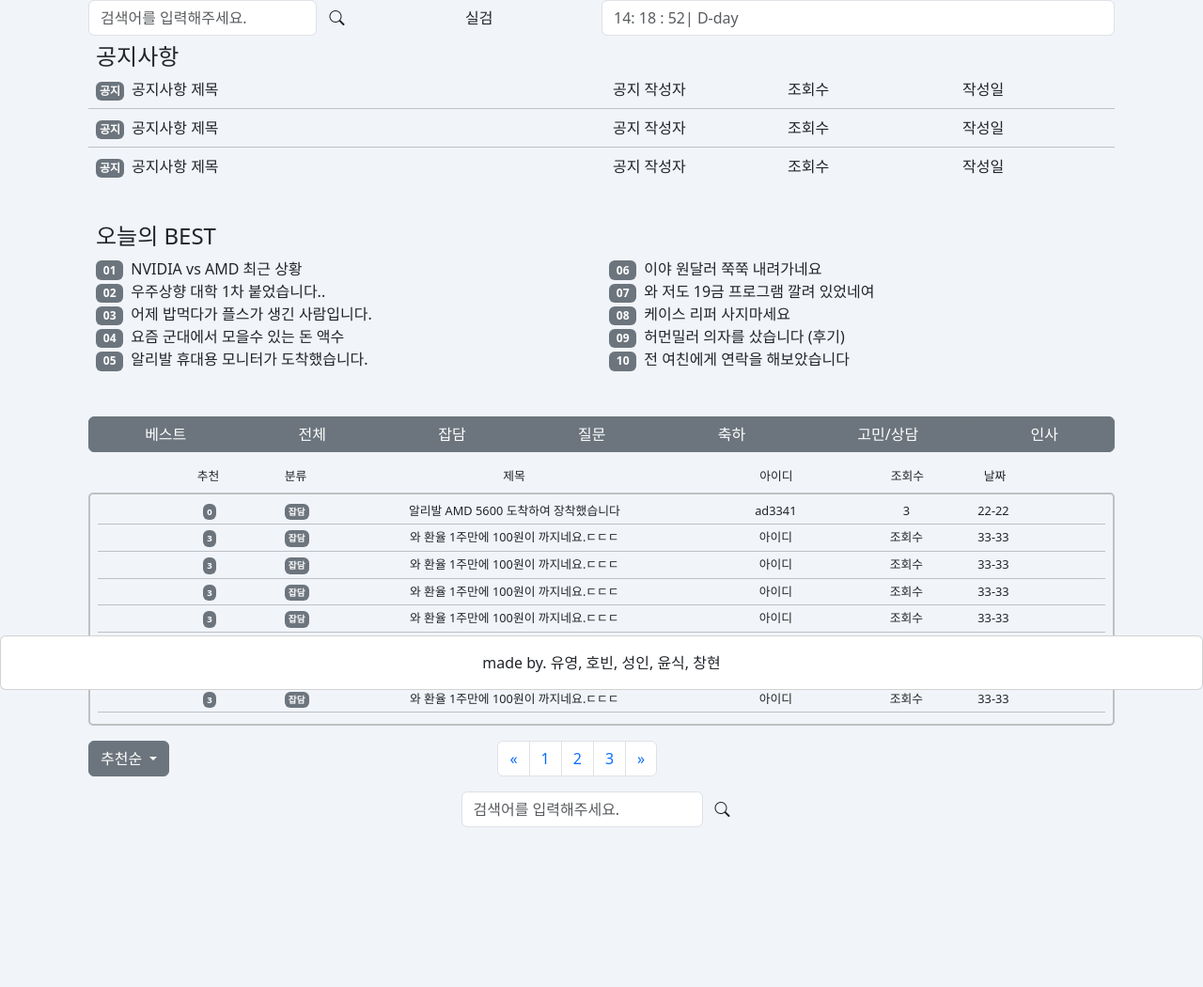
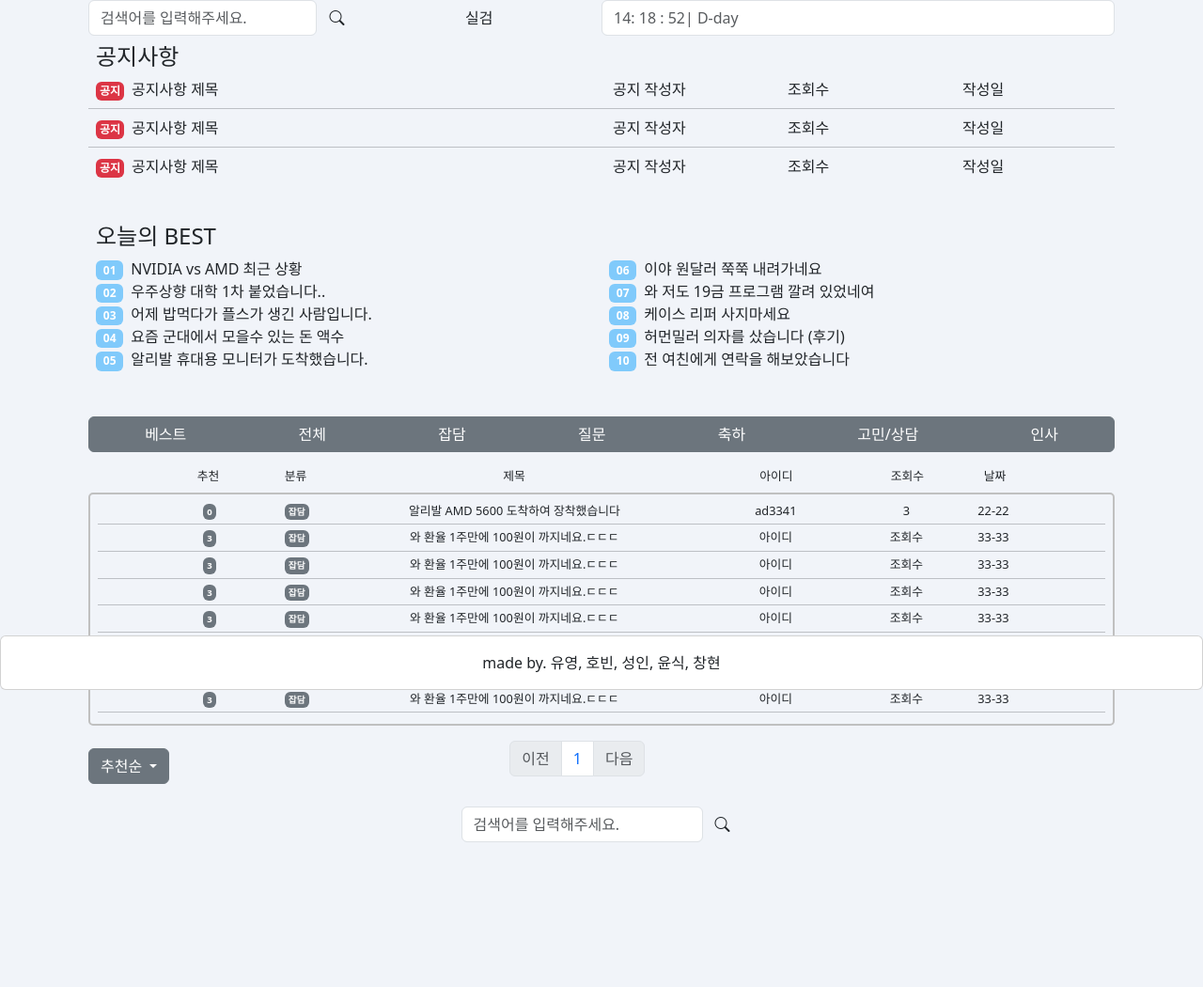
Before and after one commit to sungin95/semi_project_second, a Django app: page /communities/ in a window 1280 px wide. Shown: the part 66-1116 px from the top of the page at 94% size. Before the commit the page ends 946 px from the top, so only its background shows below. Run offline with Django 3.2, Linux system fonts and the light colour scheme; data that the repository does not hold is empty; some libraries are stand-ins or nearby versions.

Commit message:
feat : pagination add
- 커뮤니티 페이지에 페이지네이션 추가

```diff
--- a/communities/static/communities/css/index.css
+++ b/communities/static/communities/css/index.css
@@ -44,3 +44,7 @@
     justify-content: space-between;
     align-items: center;
 }
+
+.classification-btn {
+    background-color: rgb(128, 202, 251);
+}
--- a/communities/templates/communities/index.html
+++ b/communities/templates/communities/index.html
@@ -35,7 +35,7 @@
     <!-- 공지사항 1개 시작 -->
     <div class="row">
       <div class="col-6">
-        <span class="badge bg-secondary mx-2 p-1">공지</span>공지사항 제목</div>
+        <span class="badge bg-danger mx-2 p-1">공지</span>공지사항 제목</div>
       <div class="col-2">공지 작성자</div>
       <div class="col-2">조회수</div>
       <div class="col-2">작성일</div>
@@ -45,7 +45,7 @@
     <!-- 공지사항 2개 시작 -->
     <div class="row">
       <div class="col-6">
-        <span class="badge bg-secondary mx-2 p-1">공지</span>공지사항 제목</div>
+        <span class="badge bg-danger mx-2 p-1">공지</span>공지사항 제목</div>
       <div class="col-2">공지 작성자</div>
       <div class="col-2">조회수</div>
       <div class="col-2">작성일</div>
@@ -55,7 +55,7 @@
     <!-- 공지사항 3개 시작 -->
     <div class="row">
       <div class="col-6">
-        <span class="badge bg-secondary mx-2 p-1">공지</span>공지사항 제목</div>
+        <span class="badge bg-danger mx-2 p-1">공지</span>공지사항 제목</div>
       <div class="col-2">공지 작성자</div>
       <div class="col-2">조회수</div>
       <div class="col-2">작성일</div>
@@ -70,27 +70,27 @@
       <div class="today-best-ten">
         <div class="today-best-left">
           <div>
-            <span class="badge text-bg-secondary mx-2">01</span>NVIDIA vs AMD 최근 상황</div>
+            <span class="badge mx-2" style="background-color: rgb(128, 202, 251);">01</span>NVIDIA vs AMD 최근 상황</div>
           <div>
-            <span class="badge text-bg-secondary mx-2 ">02</span>우주상향 대학 1차 붙었습니다..</div>
+            <span class="badge mx-2" style="background-color: rgb(128, 202, 251);">02</span>우주상향 대학 1차 붙었습니다..</div>
           <div>
-            <span class="badge text-bg-secondary mx-2 ">03</span>어제 밥먹다가 플스가 생긴 사람입니다.</div>
+            <span class="badge mx-2" style="background-color: rgb(128, 202, 251);">03</span>어제 밥먹다가 플스가 생긴 사람입니다.</div>
           <div>
-            <span class="badge text-bg-secondary mx-2 ">04</span>요즘 군대에서 모을수 있는 돈 액수</div>
+            <span class="badge mx-2" style="background-color: rgb(128, 202, 251);">04</span>요즘 군대에서 모을수 있는 돈 액수</div>
           <div>
-            <span class="badge text-bg-secondary mx-2 ">05</span>알리발 휴대용 모니터가 도착했습니다.</div>
+            <span class="badge mx-2" style="background-color: rgb(128, 202, 251);">05</span>알리발 휴대용 모니터가 도착했습니다.</div>
         </div>
         <div class="today-best-right">
           <div>
-            <span class="badge text-bg-secondary mx-2 ">06</span>이야 원달러 쭉쭉 내려가네요</div>
+            <span class="badge mx-2" style="background-color: rgb(128, 202, 251);">06</span>이야 원달러 쭉쭉 내려가네요</div>
           <div>
-            <span class="badge text-bg-secondary mx-2 ">07</span>와 저도 19금 프로그램 깔려 있었네여</div>
+            <span class="badge mx-2" style="background-color: rgb(128, 202, 251);">07</span>와 저도 19금 프로그램 깔려 있었네여</div>
           <div>
-            <span class="badge text-bg-secondary mx-2 ">08</span>케이스 리퍼 사지마세요</div>
+            <span class="badge mx-2" style="background-color: rgb(128, 202, 251);">08</span>케이스 리퍼 사지마세요</div>
           <div>
-            <span class="badge text-bg-secondary mx-2 ">09</span>허먼밀러 의자를 샀습니다 (후기)</div>
+            <span class="badge mx-2" style="background-color: rgb(128, 202, 251);">09</span>허먼밀러 의자를 샀습니다 (후기)</div>
           <div>
-            <span class="badge text-bg-secondary mx-2 ">10</span>전 여친에게 연락을 해보았습니다</div>
+            <span class="badge mx-2" style="background-color: rgb(128, 202, 251);">10</span>전 여친에게 연락을 해보았습니다</div>
         </div>
       </div>
     </div>
@@ -263,28 +263,44 @@
         </li>
       </ul>
     </div>
-  <!--페이지네이션-->
-  <ul class="pagination mt-3">
+      <!-- 페이징처리 시작 -->
+      <div class="m-3">
+        <ul class="pagination justify-content-center">
+          <!-- 이전페이지 -->
+          {% if question_list.has_previous %}
             <li class="page-item">
-      <a class="page-link" href="#" aria-label="Previous">
-        <span aria-hidden="true">&laquo;</span>
-      </a>
+              <a class="page-link" href="?page={{ question_list.previous_page_number }}">이전</a>
             </li>
+          {% else %}
+            <li class="page-item disabled">
+              <a class="page-link" tabindex="-1" aria-disabled="true" href="#">이전</a>
+            </li>
+          {% endif %}
+          <!-- 페이지리스트 -->
+          {% for page_number in question_list.paginator.page_range %}
+            {% if page_number == question_list.number %}
+              <li class="page-item" aria-current="page">
+                <a class="page-link" href="?page={{ page_number }}">{{ page_number }}</a>
+              </li>
+            {% else %}
               <li class="page-item">
-      <a class="page-link" href="#">1</a>
+                <a class="page-link text-info" href="?page={{ page_number }}">{{ page_number }}</a>
               </li>
+            {% endif %}
+          {% endfor %}
+          <!-- 다음페이지 -->
+          {% if question_list.has_next %}
             <li class="page-item">
-      <a class="page-link" href="#">2</a>
+              <a class=" page-link" href="?page={{ question_list.next_page_number }}">다음</a>
             </li>
-    <li class="page-item">
-      <a class="page-link" href="#">3</a>
+          {% else %}
+            <li class="page-item disabled">
+              <a class=" page-link" tabindex="-1" aria-disabled="true" href="#">다음</a>
             </li>
-    <li class="page-item">
-      <a class="page-link" href="#" aria-label="Next">
-        <span aria-hidden="true">&raquo;</span>
-      </a>
-    </li>
+          {% endif %}
         </ul>
+      </div>
+      <!-- 페이징처리 끝 -->
   <!-- 간격용 -->
   <div style="opacity: 0;">hellohellohellohell</div>
 </div>
--- a/communities/views.py
+++ b/communities/views.py
@@ -1,11 +1,20 @@
 from django.shortcuts import render, redirect
 from django.contrib.auth.decorators import login_required
 from .models import Articles
+from django.core.paginator import Paginator
 
 
 # Create your views here.
 def index(request):
-    return render(request, "communities/index.html")
+    k = Articles.objects.all().order_by("id")
+    page = request.GET.get("page", "1")
+    paginator = Paginator(k, 3)
+    page_obj = paginator.get_page(page)
+    context = {
+        "v": k,
+        "question_list": page_obj,
+    }
+    return render(request, "communities/index.html", context)
 
 
 def detail(request):
```
Also changed, not shown: products/migrations/0001_initial.py. Lines whose indentation alone changed are shown as unchanged.
